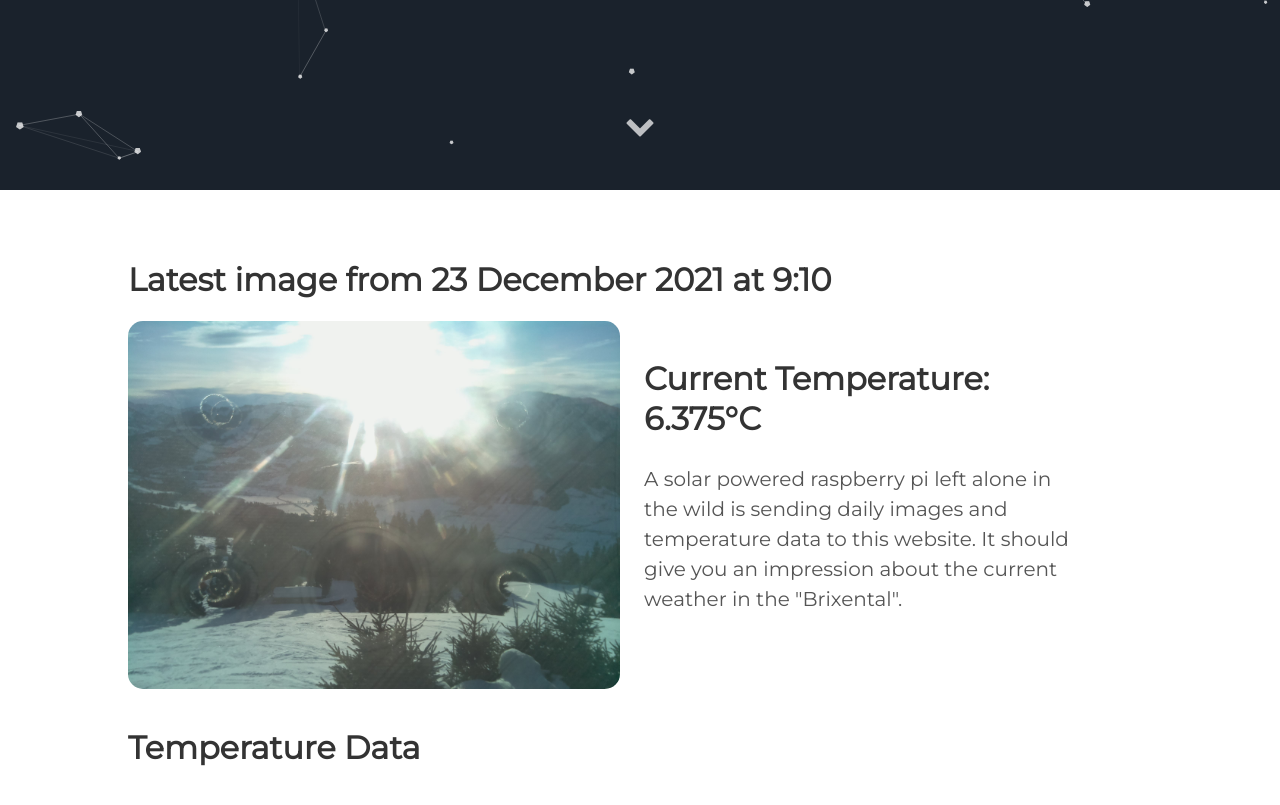
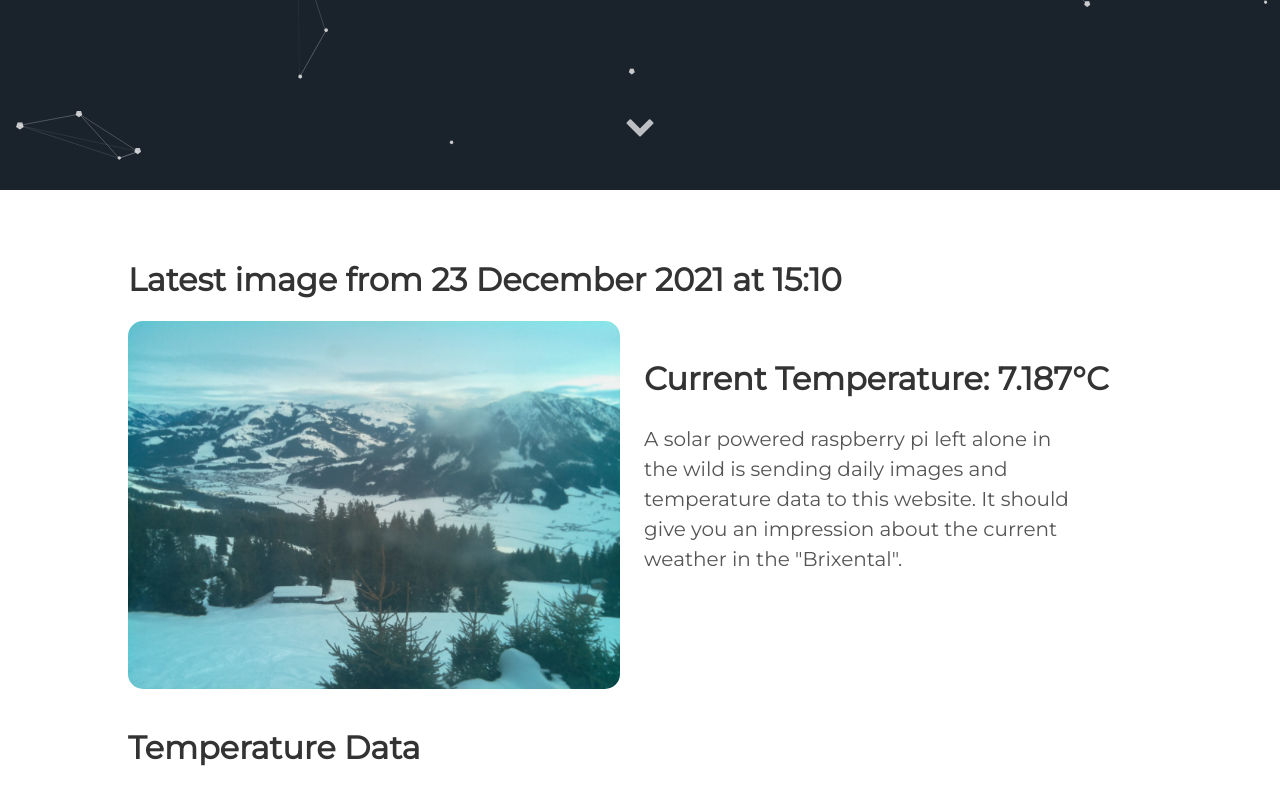
Before and after one commit to vektorious/vektorious.github.io, a Jekyll site: the page built from resources/huette.md, in a window 1280 px wide and 900 px high, scrolled down 710 px. Shown: the top 805 px of the window. Built offline with Jekyll 4.4.1, drawn with Linux system fonts in a browser that asks for light colours.

Commit message:
I'm a bot beep boop

```diff
--- a/resources/huette.md
+++ b/resources/huette.md
@@ -6,13 +6,13 @@ image: '/assets/img/'
 description: 'Live image from the Austrian alps'
 twitter_text: ' '
 ---
-## Latest image from 23 December 2021 at  9:10
+## Latest image from 23 December 2021 at 15:10
 <div class="huette">
   <div class="huette-image">
     <img src="{{ "/assets/img/huette.jpg" | prepend: site.baseurl }}">
   </div>
   <div class="huette-text">
-        <h2>Current Temperature: 6.375°C</h2>
+        <h2>Current Temperature: 7.187°C</h2>
         <p>A solar powered raspberry pi left alone in the wild is sending daily images and temperature data to this website. It should give you an impression about the current weather in the "Brixental".</p>
 
   </div>
```
Also changed, not shown: rpi-script/2021-12-23_150926.txt (renamed from rpi-script/2021-12-23_090925.txt, +5 -6 lines), rpi-script/huette.md (+2 -2 lines), assets/img/huette.jpg, assets/img/temp_plot.png, rpi-script/temp_plot.png, 1 other file.
